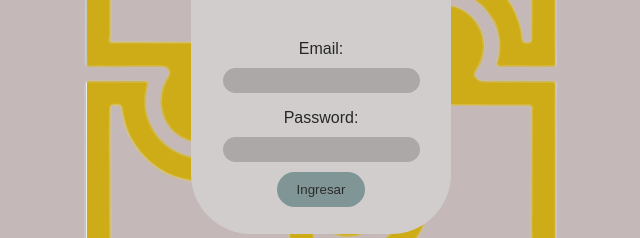
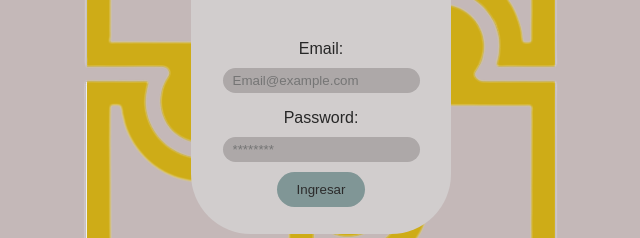
Before and after one commit to Matias0Fernandez/Proyecto-DW, a plain HTML site: page Users-SingIn/Login/login_code.html in a window 1280 px wide. Shown: the part 334-572 px from the top of the page, 319-959 px from the left. Drawn offline with Linux system fonts and the light colour scheme.

Commit message:
Pulling changes

```diff
--- a/Users-SingIn/Login/Css_Login.css
+++ b/Users-SingIn/Login/Css_Login.css
@@ -48,7 +48,6 @@ body {
   border-radius: 0%;
   animation: mov1 12s infinite;
 }
-
 
 @keyframes mov1 {
   0% {
@@ -227,7 +226,7 @@ label {
   position: absolute;
   background-color: #f9f9f9;
   min-width: 160px;
-    box-shadow: 0px 8px 16px 0px rgba(0,0,0,0.2);
+  box-shadow: 0px 8px 16px 0px rgba(0, 0, 0, 0.2);
   z-index: 1;
 }
 
--- a/Users-SingIn/Login/login_code.html
+++ b/Users-SingIn/Login/login_code.html
@@ -12,10 +12,22 @@
         <h1>Login</h1>
       </a>
       <form style="color: white" action="../../Main-View/Menú/Menu_code.html">
-        <label for="correo">Email:</label>
-        <input type="email" id="cor" name="correo" required />
-        <label for="Contraseña">Password:</label>
-        <input type="contra" id="tel" name="password" required />
+        <label for="correo"> Email: </label>
+        <input
+          placeholder="Email@example.com"
+          type="email"
+          id="cor"
+          name="correo"
+          required
+        />
+        <label for="Contraseña">Password: </label>
+        <input
+          placeholder="********"
+          type="contra"
+          id="tel"
+          name="password"
+          required
+        />
         <input class="botonPa" name="Ingreso" type="submit" value="Ingresar" />
       </form>
     </div>
```
Lines whose indentation alone changed are shown as unchanged.
